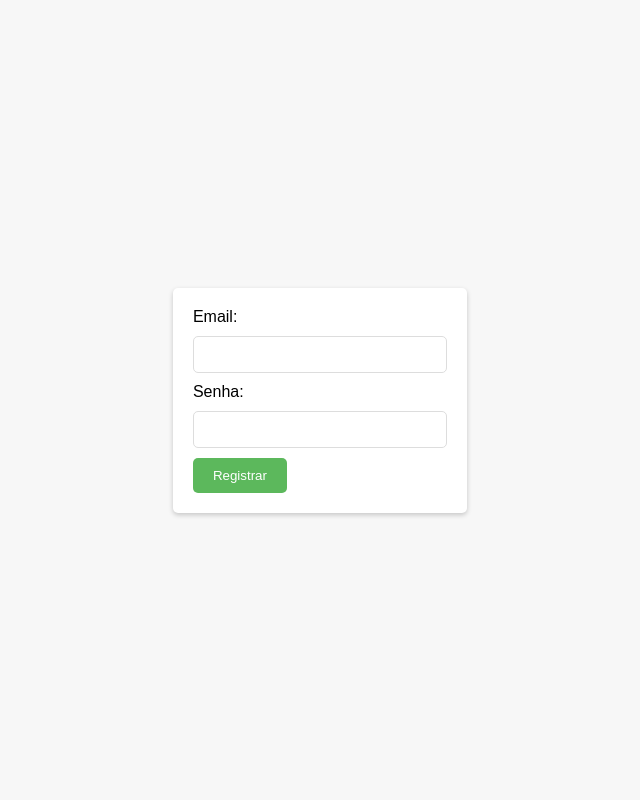
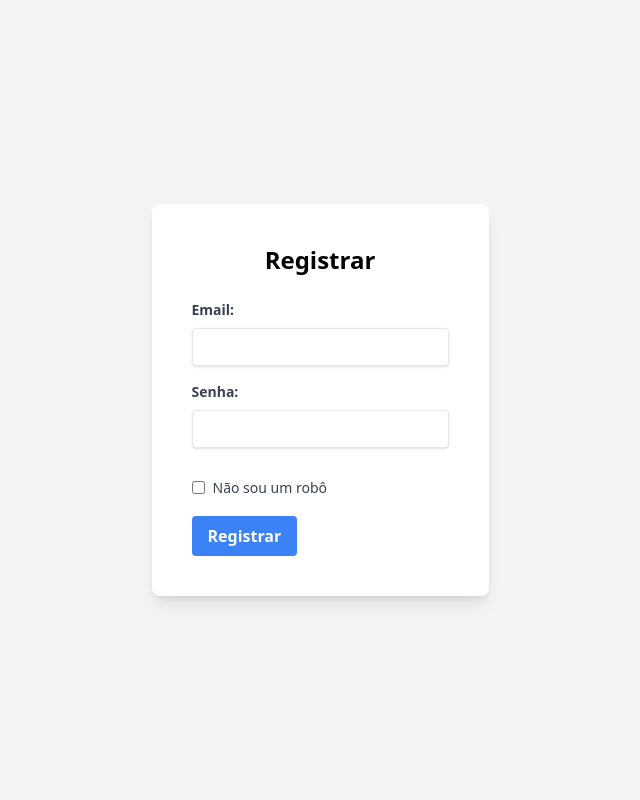
Before and after one commit to Dev-RichardZamoner/cardapio-online, a PHP site: page /registro.php in a window 1280 px wide. Shown: the whole page, without its empty margins (320-960 px from the left). Run offline with PHP 8.4, Linux system fonts and the light colour scheme; some libraries are stand-ins or nearby versions.

Commit message:
Atualizações no código

```diff
--- a/public/registro.php
+++ b/public/registro.php
@@ -75,67 +75,29 @@ if ($_SERVER["REQUEST_METHOD"] == "POST") {
 <head>
     <meta charset="UTF-8">
     <title>Registro</title>
-    <!-- Adicione aqui o link para seus estilos CSS se necessário -->
-    <style>
-        /* Estilos básicos para o formulário, substitua com seu próprio CSS se necessário */
-        body {
-            font-family: Arial, sans-serif;
-            background-color: #f7f7f7;
-            display: flex;
-            justify-content: center;
-            align-items: center;
-            height: 100vh;
-            margin: 0;
-        }
-        form {
-            background-color: #fff;
-            padding: 20px;
-            border-radius: 5px;
-            box-shadow: 0 2px 5px rgba(0, 0, 0, 0.2);
-        }
-        input[type="text"],
-        input[type="email"],
-        input[type="password"] {
-            width: 100%;
-            padding: 10px;
-            margin: 10px 0;
-            border: 1px solid #ddd;
-            border-radius: 5px;
-            box-sizing: border-box; /* Adiciona padding dentro do width e height */
-        }
-        input[type="submit"] {
-            background-color: #5cb85c;
-            color: white;
-            padding: 10px 20px;
-            border: none;
-            border-radius: 5px;
-            cursor: pointer;
-        }
-        input[type="submit"]:hover {
-            background-color: #4cae4c;
-        }
-        .error {
-            color: red;
-            font-size: 0.8em;
-        }
-    </style>
+    <script src="https://cdn.tailwindcss.com"></script>
 </head>
-<body>
-    <form action="registro.php" method="post">
-        <div>
-            <label for="email">Email:</label>
-            <input type="email" name="email" id="email" required>
-            <!-- Mensagem de erro para o email, se necessário -->
-            <div class="error"><?php echo $erro_email; ?></div>
+<body class="bg-gray-100 flex items-center justify-center h-screen">
+    <form action="registro.php" method="post" class="bg-white p-10 rounded-lg shadow-lg">
+        <h2 class="text-2xl font-bold mb-6 text-center">Registrar</h2>
+        <div class="mb-4">
+            <label for="email" class="block text-gray-700 text-sm font-bold mb-2">Email:</label>
+            <input type="email" name="email" id="email" required class="shadow appearance-none border rounded w-full py-2 px-3 text-gray-700 leading-tight focus:outline-none focus:shadow-outline">
+            <div class="error text-red-500 text-xs italic"><?php echo $erro_email; ?></div>
         </div>
-        <div>
-            <label for="senha">Senha:</label>
-            <input type="password" name="senha" id="senha" required>
-            <!-- Mensagem de erro para a senha, se necessário -->
-            <div class="error"><?php echo $erro_senha; ?></div>
+        <div class="mb-4">
+            <label for="senha" class="block text-gray-700 text-sm font-bold mb-2">Senha:</label>
+            <input type="password" name="senha" id="senha" required class="shadow appearance-none border rounded w-full py-2 px-3 text-gray-700 mb-3 leading-tight focus:outline-none focus:shadow-outline">
+            <div class="error text-red-500 text-xs italic"><?php echo $erro_senha; ?></div>
         </div>
-        <div>
-            <input type="submit" value="Registrar">
+        <div class="mb-4">
+            <label class="inline-flex items-center">
+                <input type="checkbox" required class="form-checkbox text-indigo-600">
+                <span class="ml-2 text-gray-700 text-sm">Não sou um robô</span>
+            </label>
+        </div>
+        <div class="flex items-center justify-between">
+            <input type="submit" value="Registrar" class="bg-blue-500 hover:bg-blue-700 text-white font-bold py-2 px-4 rounded focus:outline-none focus:shadow-outline">
         </div>
     </form>
 </body>
```
Also changed, not shown: public/index.php (+64 -6 lines), public/login.php (+10 -0 lines), README.md, image-1.png (added), image-2.png (added), image-3.png (added), image.png (added), public/uploads/93999f4b1c25b7f6535d0da4922c920c.webp (added).
